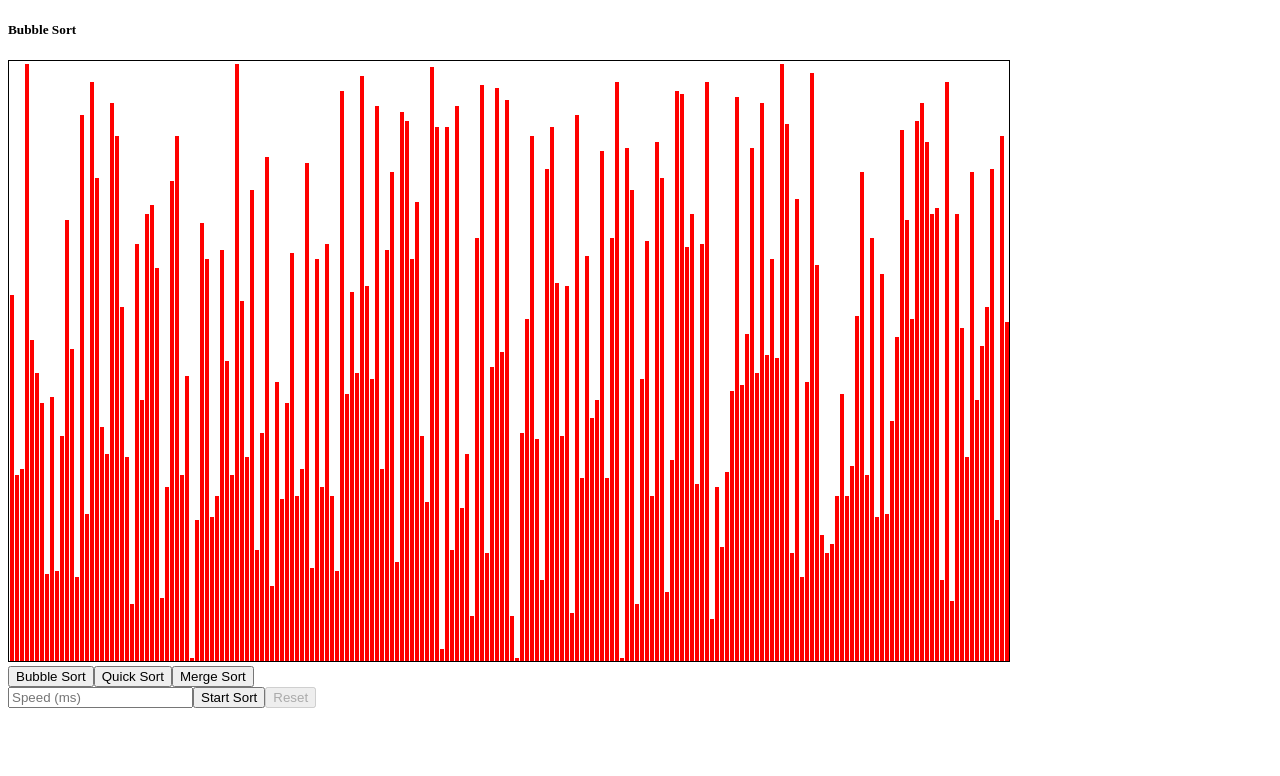
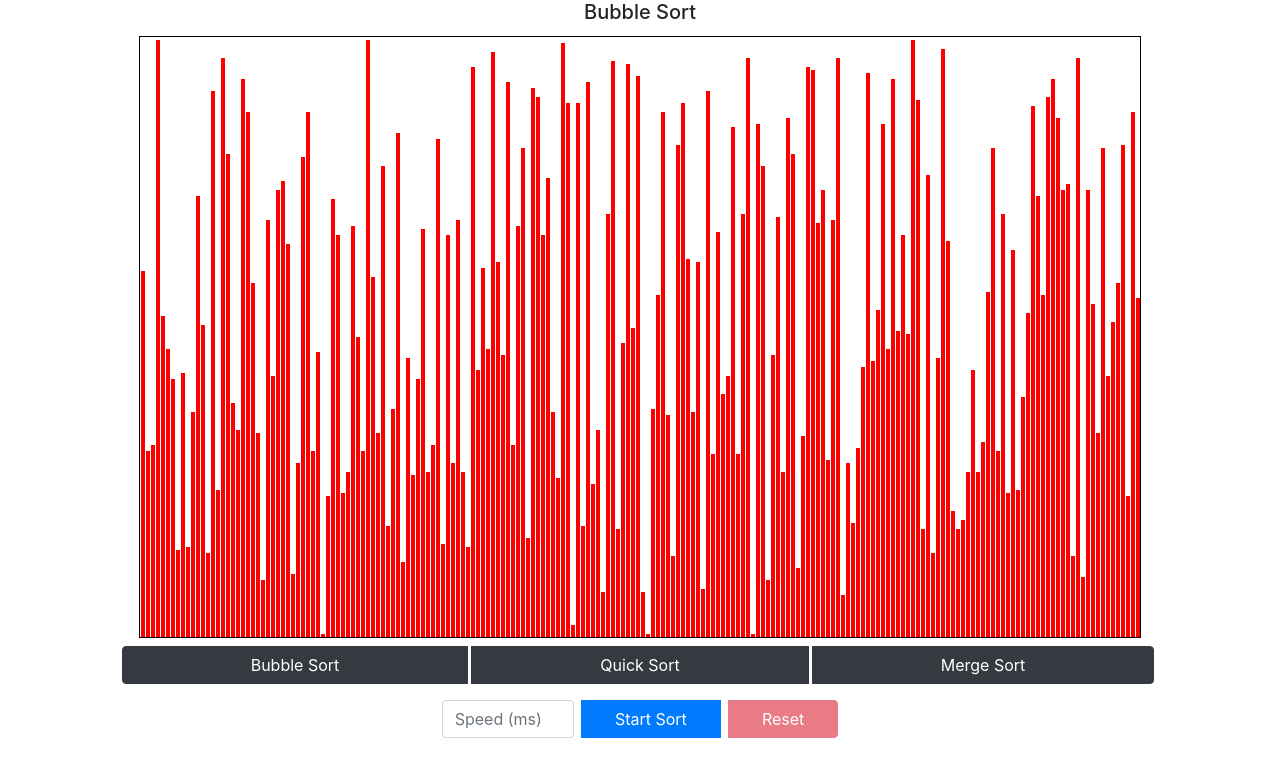
Before and after one commit to nganga-anaene/sorting-visualiser, an Angular app in the folder visualiser/: page / in a window 1280 px wide. Shown: the top 776 px of the page. Built offline with nearby package versions, Linux system fonts and the light colour scheme.

Commit message:
added bootstrap

```diff
--- a/visualiser/angular.json
+++ b/visualiser/angular.json
@@ -119,6 +119,10 @@
           }
         }
       }
-    }},
-  "defaultProject": "visualiser"
+    }
+  },
+  "defaultProject": "visualiser",
+  "cli": {
+    "analytics": "22886e5c-dc24-4bed-9238-442398f42559"
+  }
 }
--- a/visualiser/src/app/app.component.ts
+++ b/visualiser/src/app/app.component.ts
@@ -16,7 +16,7 @@
   private ctx: CanvasRenderingContext2D;
 
   private items = []
-  private sorting: boolean = false;
+  sorting: boolean = false;
 
   //setinterval variable
   private animate;
@@ -24,7 +24,7 @@
   private sortingAlgorithm: SortingAlgorithm;
 
   //heading title, changes when button for algorithm clicked
-  private algorithmTitle: string;
+  algorithmTitle: string;
 
   ngOnInit(): void {
     this.ctx = this.canvas.nativeElement.getContext('2d');
--- a/visualiser/src/index.html
+++ b/visualiser/src/index.html
@@ -2,12 +2,17 @@
 <html lang="en">
 <head>
   <meta charset="utf-8">
-  <title>Visualiser</title>
+  <title>SortingVisualiser</title>
   <base href="/">
+
   <meta name="viewport" content="width=device-width, initial-scale=1">
   <link rel="icon" type="image/x-icon" href="favicon.ico">
+  <link rel="stylesheet" href="https://stackpath.bootstrapcdn.com/bootstrap/4.5.2/css/bootstrap.min.css" integrity="sha384-JcKb8q3iqJ61gNV9KGb8thSsNjpSL0n8PARn9HuZOnIxN0hoP+VmmDGMN5t9UJ0Z" crossorigin="anonymous">
 </head>
 <body>
   <app-root></app-root>
+  <script src="https://code.jquery.com/jquery-3.5.1.slim.min.js" integrity="sha384-DfXdz2htPH0lsSSs5nCTpuj/zy4C+OGpamoFVy38MVBnE+IbbVYUew+OrCXaRkfj" crossorigin="anonymous"></script>
+<script src="https://cdn.jsdelivr.net/npm/popper.js@1.16.1/dist/umd/popper.min.js" integrity="sha384-9/reFTGAW83EW2RDu2S0VKaIzap3H66lZH81PoYlFhbGU+6BZp6G7niu735Sk7lN" crossorigin="anonymous"></script>
+<script src="https://stackpath.bootstrapcdn.com/bootstrap/4.5.2/js/bootstrap.min.js" integrity="sha384-B4gt1jrGC7Jh4AgTPSdUtOBvfO8shuf57BaghqFfPlYxofvL8/KUEfYiJOMMV+rV" crossorigin="anonymous"></script>
 </body>
 </html>
```
